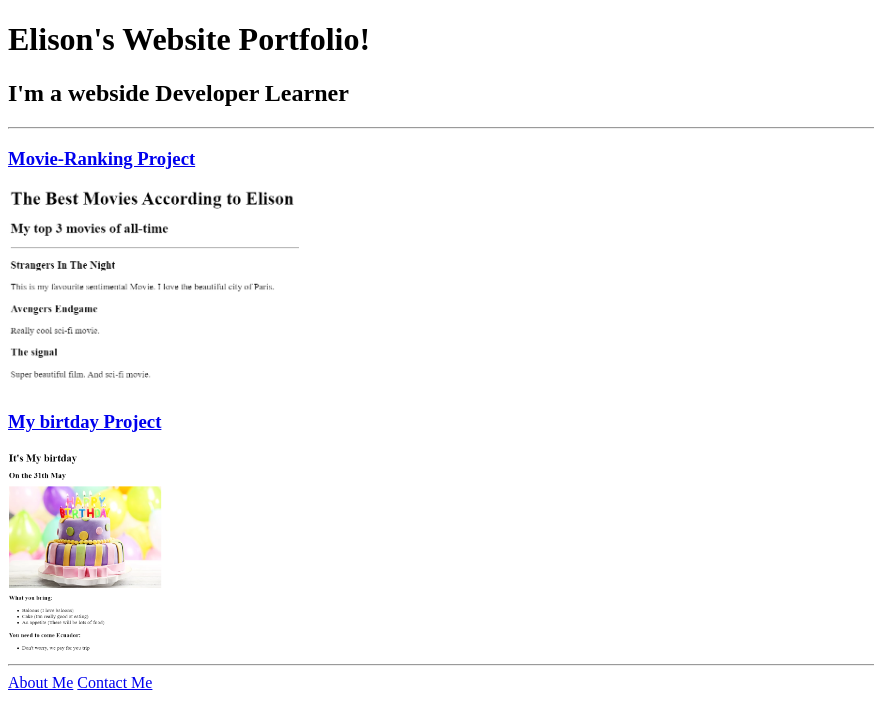
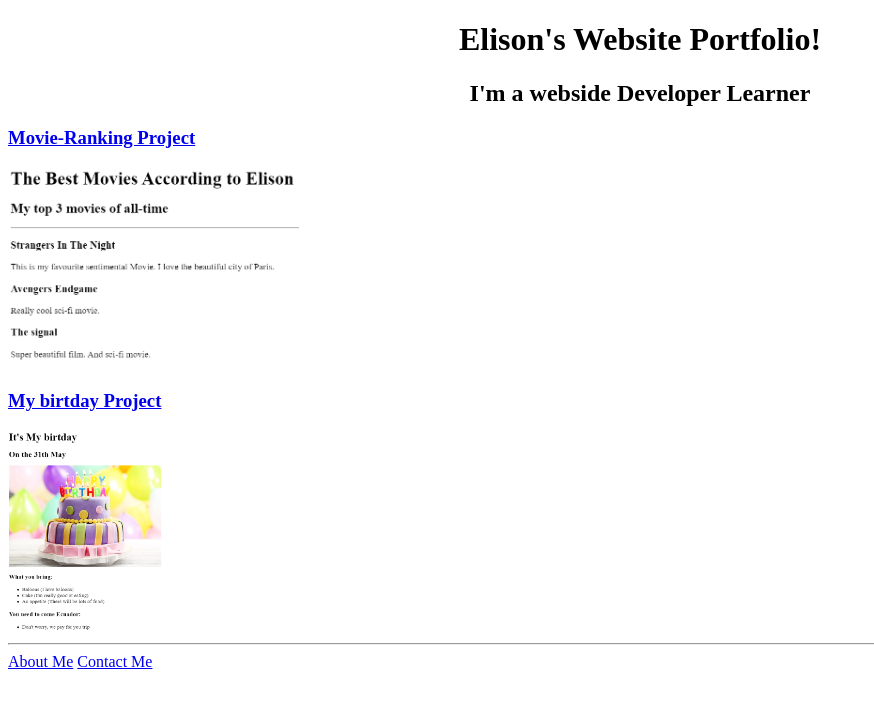
Before and after one commit to Elilearner/html-portfolio, a plain HTML site: page index.html in a window 1280 px wide. Shown: the whole page, without its empty margins (0-874 px from the left). Drawn offline with Linux system fonts and the light colour scheme.

Commit message:
Update index.html

```diff
--- a/index.html
+++ b/index.html
@@ -7,9 +7,10 @@
     <title>Elison Portfolio</title>
 </head>
 <body>
+     <div style="text-align:center">
     <h1>Elison's Website Portfolio!</h1>
     <h2>I'm a webside Developer Learner</h2>
-    <hr />
+</div>
 <h3><a href="./public/movie-eli.html">Movie-Ranking Project</a></h3>
 <img src="./assets/images/movie-eli.PNG" height="200" alt="movie ranking project preview"/>
 <h3><a href="./public/birthday-invite.html">My birtday Project</a></h3>
```
